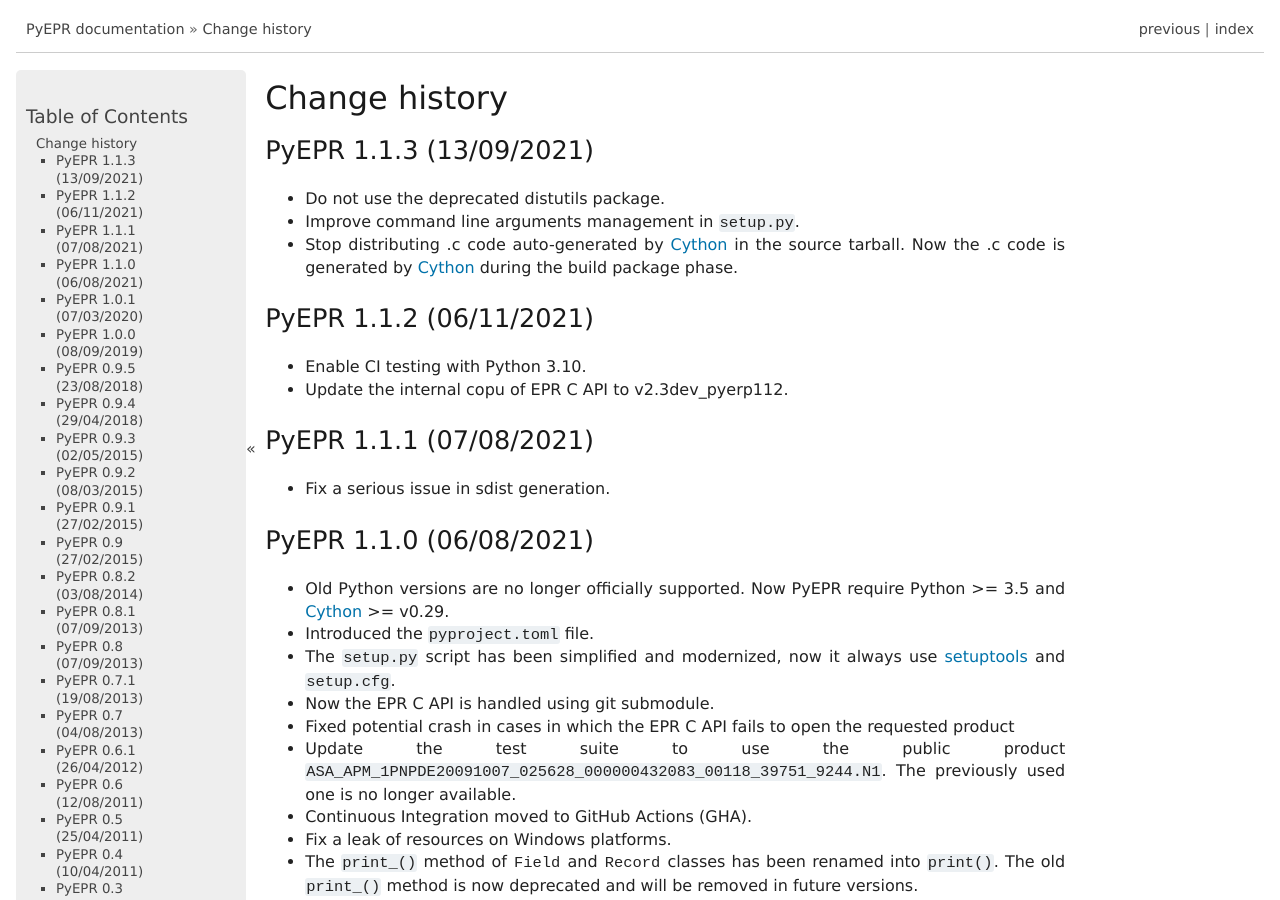
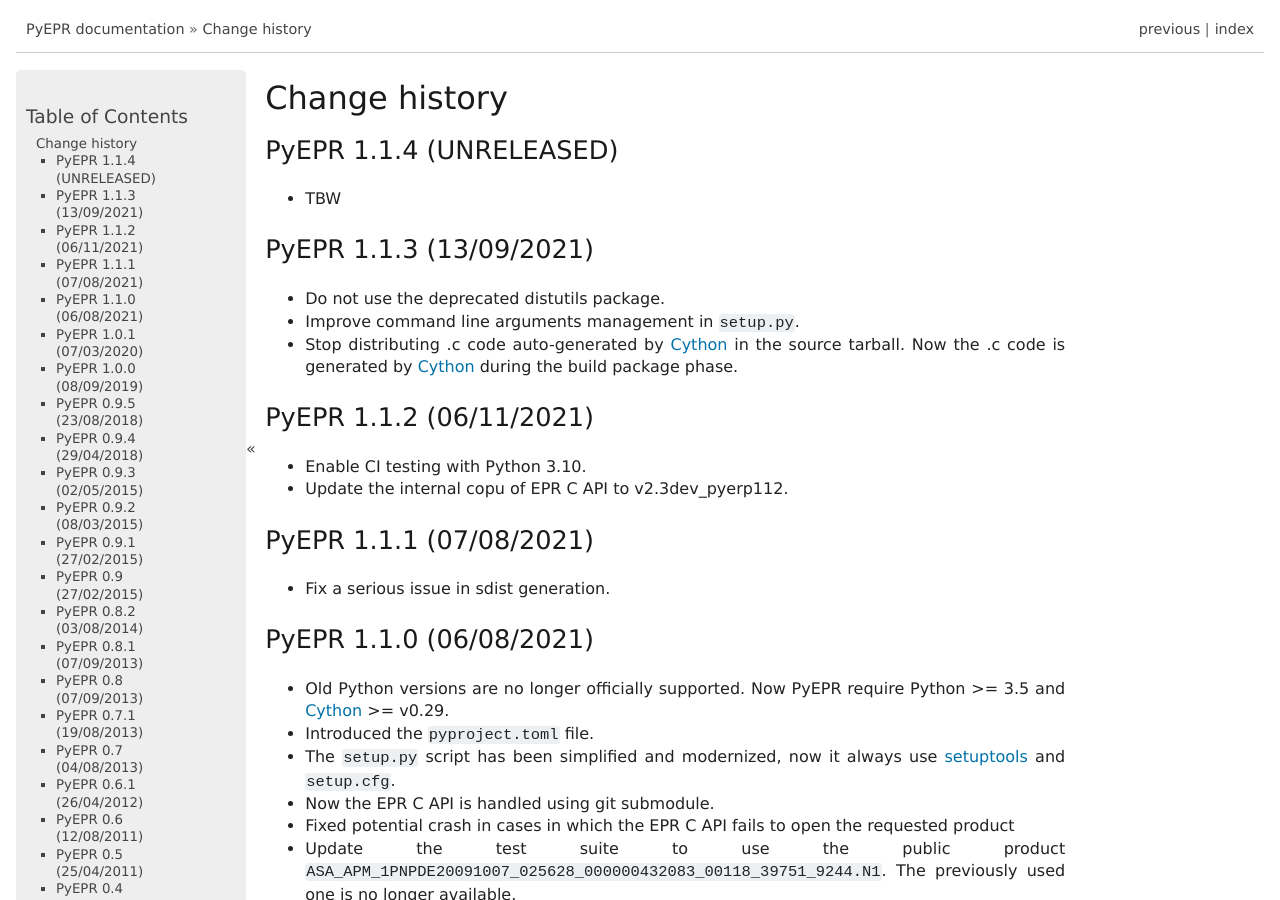
Before and after one commit to avalentino/pyepr, a Sphinx documentation site: the page built from doc/NEWS.rst, in a window 1280 px wide and 900 px high. Built offline with Sphinx 7.4.7, drawn with Linux system fonts in a browser that asks for light colours; formulas are drawn with MathJax 3.

Commit message:
Post-release commit

```diff
--- a/doc/NEWS.rst
+++ b/doc/NEWS.rst
@@ -1,5 +1,11 @@
 Change history
 ==============
+
+PyEPR 1.1.4 (UNRELEASED)
+------------------------
+
+* TBW
+
 
 PyEPR 1.1.3 (13/09/2021)
 ------------------------
```
Also changed, not shown: 1 other file.
